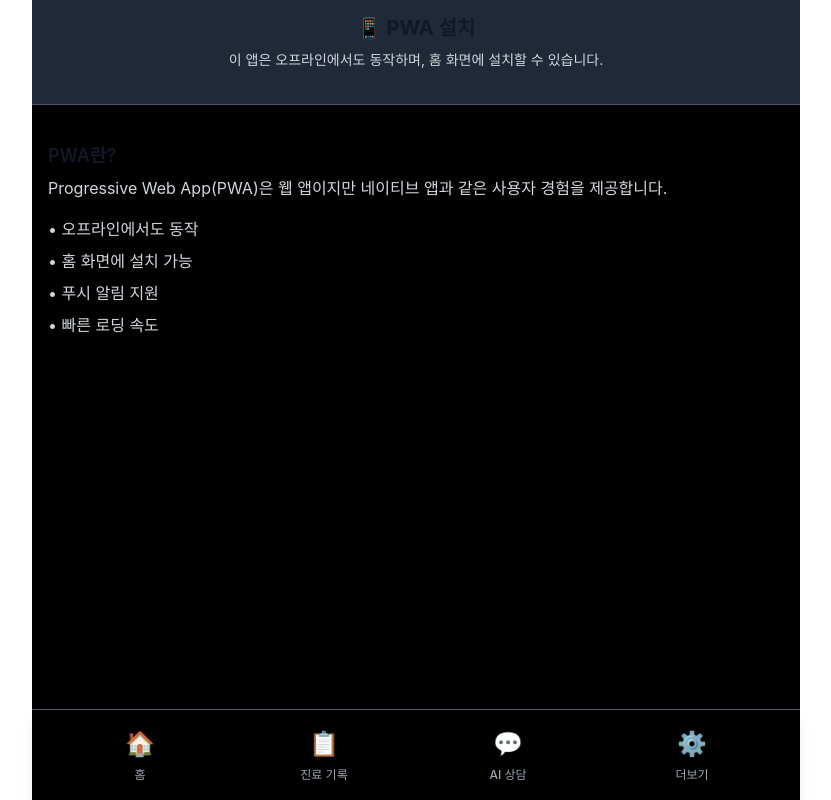
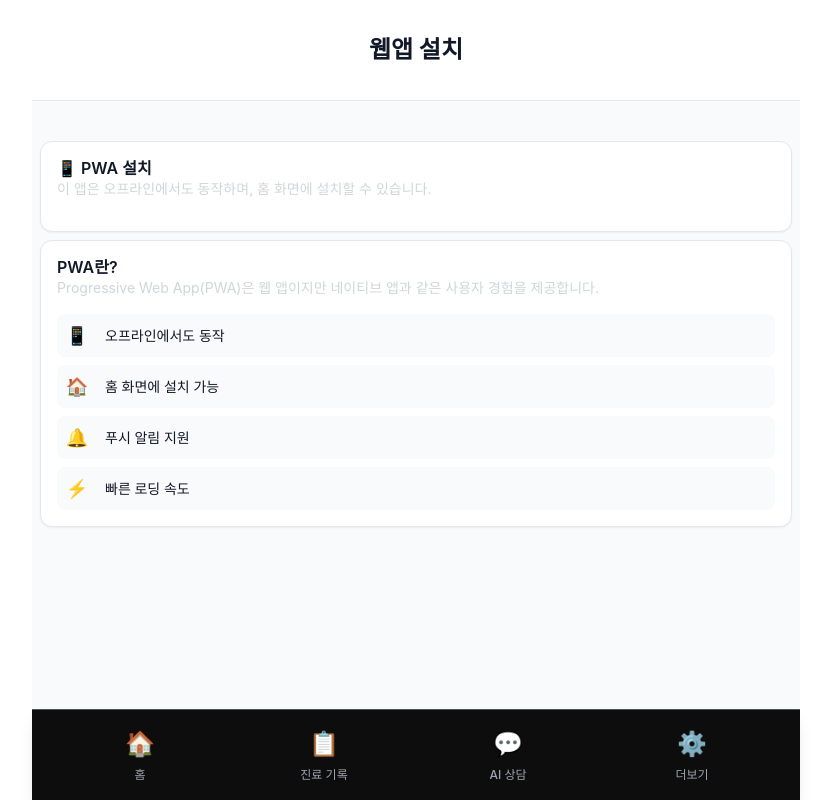
Before and after one commit to KimGrang/pwa-test, a React (Vite) app: page /install in a window 1280 px wide. Shown: the whole page, without its empty margins (224-1055 px from the left). Built offline with nearby package versions, Linux system fonts and the light colour scheme.

Commit message:
update:화면 이름 레이아웃 수정, del:아이콘 제거

```diff
--- a/src/App.tsx
+++ b/src/App.tsx
@@ -7,7 +7,7 @@ import LLMChat from './screens/LLMChat';
 import MoreScreen from './screens/MoreScreen';
 import UserMoreScreen from './screens/UserMoreScreen';
 import PetMoreScreen from './screens/PetMoreScreen';
-import PWAInstallButton from './components/PWAInstallButton';
+import InstallScreen from './screens/InstallScreen';
 import Navigation from './components/Navigation';
 
 /**
@@ -43,34 +43,7 @@ const App: React.FC = () => {
             <Route path='/pet-more' element={<PetMoreScreen />} />
 
             {/* PWA 설치 안내 화면 */}
-            <Route
-              path='/install'
-              element={
-                <div className='pwa-install-screen'>
-                  <div className='pwa-install-header'>
-                    <h2 className='pwa-install-title'>📱 PWA 설치</h2>
-                    <p className='pwa-install-description'>
-                      이 앱은 오프라인에서도 동작하며, 홈 화면에 설치할 수 있습니다.
-                    </p>
-                  </div>
-                  <div className='pwa-install-content'>
-                    <PWAInstallButton />
-                    <div className='pwa-info-section'>
-                      <h3 className='pwa-info-title'>PWA란?</h3>
-                      <p className='pwa-info-description'>
-                        Progressive Web App(PWA)은 웹 앱이지만 네이티브 앱과 같은 사용자 경험을 제공합니다.
-                      </p>
-                      <ul className='pwa-info-list'>
-                        <li>• 오프라인에서도 동작</li>
-                        <li>• 홈 화면에 설치 가능</li>
-                        <li>• 푸시 알림 지원</li>
-                        <li>• 빠른 로딩 속도</li>
-                      </ul>
-                    </div>
-                  </div>
-                </div>
-              }
-            />
+            <Route path='/install' element={<InstallScreen />} />
           </Routes>
         </main>
 
--- /dev/null
+++ b/src/screens/InstallScreen.tsx
@@ -0,0 +1,63 @@
+import React from 'react';
+import PWAInstallButton from '../components/PWAInstallButton';
+import '../styles/base.css';
+import '../styles/moreScreen.css';
+
+/**
+ * PWA 설치 화면 컴포넌트
+ * MoreScreen과 동일한 디자인 패턴을 사용하여 일관된 UI 제공
+ */
+const InstallScreen: React.FC = () => {
+  return (
+    <div className='screen-container'>
+      {/* 상단 헤더 */}
+      <div className='screen-header'>
+        <div className='header-left'>{/* 빈 공간 - 중앙 정렬을 위한 플레이스홀더 */}</div>
+        <div className='header-center'>
+          <span className='title'>웹앱 설치</span>
+        </div>
+        <div className='header-right'>{/* 빈 공간 - 중앙 정렬을 위한 플레이스홀더 */}</div>
+      </div>
+
+      {/* 메인 콘텐츠 */}
+      <div className='screen-compact-content'>
+        {/* PWA 설치 섹션 */}
+        <div className='section'>
+          <h3 className='section-title'>📱 PWA 설치</h3>
+          <p className='pwa-install-description'>이 앱은 오프라인에서도 동작하며, 홈 화면에 설치할 수 있습니다.</p>
+          <div className='pwa-install-button-container'>
+            <PWAInstallButton />
+          </div>
+        </div>
+
+        {/* PWA 정보 섹션 */}
+        <div className='section'>
+          <h3 className='section-title'>PWA란?</h3>
+          <p className='pwa-info-description'>
+            Progressive Web App(PWA)은 웹 앱이지만 네이티브 앱과 같은 사용자 경험을 제공합니다.
+          </p>
+          <div className='pwa-features-list'>
+            <div className='feature-item'>
+              <span className='feature-icon'>📱</span>
+              <span className='feature-text'>오프라인에서도 동작</span>
+            </div>
+            <div className='feature-item'>
+              <span className='feature-icon'>🏠</span>
+              <span className='feature-text'>홈 화면에 설치 가능</span>
+            </div>
+            <div className='feature-item'>
+              <span className='feature-icon'>🔔</span>
+              <span className='feature-text'>푸시 알림 지원</span>
+            </div>
+            <div className='feature-item'>
+              <span className='feature-icon'>⚡</span>
+              <span className='feature-text'>빠른 로딩 속도</span>
+            </div>
+          </div>
+        </div>
+      </div>
+    </div>
+  );
+};
+
+export default InstallScreen;
--- a/src/screens/LLMChat.tsx
+++ b/src/screens/LLMChat.tsx
@@ -163,9 +163,11 @@ const LLMChat: React.FC = () => {
     <div className='screen-container'>
       {/* 상단 헤더 */}
       <div className='screen-header'>
+        <div className='header-left'>{/* 빈 공간 - 중앙 정렬을 위한 플레이스홀더 */}</div>
         <div className='header-center'>
           <span className='title'>AI 상담</span>
         </div>
+        <div className='header-right'>{/* 빈 공간 - 중앙 정렬을 위한 플레이스홀더 */}</div>
       </div>
 
       {/* 메인 콘텐츠 */}
--- a/src/screens/MedicalRecords.tsx
+++ b/src/screens/MedicalRecords.tsx
@@ -36,9 +36,11 @@ const TreatmentRecords: React.FC = () => {
     <div className='screen-container'>
       {/* 상단 헤더 */}
       <div className='screen-header'>
+        <div className='header-left'>{/* 빈 공간 - 중앙 정렬을 위한 플레이스홀더 */}</div>
         <div className='header-center'>
           <span className='title'>진료 기록</span>
         </div>
+        <div className='header-right'>{/* 빈 공간 - 중앙 정렬을 위한 플레이스홀더 */}</div>
       </div>
 
       {/* 메인 콘텐츠 */}
--- a/src/screens/MoreScreen.tsx
+++ b/src/screens/MoreScreen.tsx
@@ -14,7 +14,7 @@ const MoreScreen: React.FC = () => {
 
   // 스토어에서 사용자 정보와 반려동물 데이터 가져오기
   const { currentUser } = useUserStore();
-  const { pets, getPetById } = usePetStore();
+  const { pets } = usePetStore();
 
   /**
    * 사용자 상세 정보 화면으로 이동
@@ -51,13 +51,22 @@ const MoreScreen: React.FC = () => {
     alert('약관 및 개인정보처리방침 기능은 준비 중입니다.');
   }, []);
 
+  /**
+   * 웹앱 설치 화면으로 이동
+   */
+  const handleWebAppInstall = useCallback(() => {
+    navigate('/install');
+  }, [navigate]);
+
   return (
     <div className='screen-container'>
       {/* 상단 헤더 */}
       <div className='screen-header'>
+        <div className='header-left'>{/* 빈 공간 - 중앙 정렬을 위한 플레이스홀더 */}</div>
         <div className='header-center'>
           <span className='title'>더보기</span>
         </div>
+        <div className='header-right'>{/* 빈 공간 - 중앙 정렬을 위한 플레이스홀더 */}</div>
       </div>
 
       {/* 메인 콘텐츠 */}
@@ -119,20 +128,22 @@ const MoreScreen: React.FC = () => {
           <h3 className='section-title'>설정</h3>
 
           <div className='menu-item' onClick={handleNotifications}>
-            <span className='menu-icon'>🔔</span>
             <span className='menu-text'>알림 설정</span>
             <span className='chevron-icon'></span>
           </div>
 
           <div className='menu-item' onClick={handleHospitalSettings}>
-            <span className='menu-icon'>🏥</span>
             <span className='menu-text'>병원 설정</span>
             <span className='chevron-icon'></span>
           </div>
 
           <div className='menu-item' onClick={handleTerms}>
-            <span className='menu-icon'>📜</span>
             <span className='menu-text'>약관 및 개인정보처리방침</span>
+            <span className='chevron-icon'></span>
+          </div>
+
+          <div className='menu-item' onClick={handleWebAppInstall}>
+            <span className='menu-text'>웹앱 설치</span>
             <span className='chevron-icon'></span>
           </div>
         </div>
--- a/src/screens/UserMoreScreen.tsx
+++ b/src/screens/UserMoreScreen.tsx
@@ -117,13 +117,11 @@ const UserMoreScreen: React.FC = () => {
           <h3 className='section-title'>계정 관리</h3>
 
           <div className='menu-item' onClick={handleLogout}>
-            <span className='menu-icon'>🚪</span>
             <span className='menu-text'>로그아웃</span>
             <span className='chevron-icon'></span>
           </div>
 
           <div className='menu-item' onClick={handleWithdrawal}>
-            <span className='menu-icon'>🗑️</span>
             <span className='menu-text'>회원탈퇴</span>
             <span className='chevron-icon'></span>
           </div>
--- a/src/styles/App.css
+++ b/src/styles/App.css
@@ -739,10 +739,6 @@ body {
   align-items: center;
 }
 
-.menu-icon {
-  font-size: 24px;
-}
-
 .menu-title {
   font-size: 16px;
   font-weight: 500;
--- a/src/styles/base.css
+++ b/src/styles/base.css
@@ -297,6 +297,15 @@
   background: var(--color-background-tertiary);
   border-radius: var(--radius-md);
   border: 1px solid var(--color-border);
+  cursor: pointer;
+  transition: all var(--transition-fast);
+}
+
+.user-greeting:hover {
+  background: var(--color-background-secondary);
+  border-color: var(--color-primary);
+  transform: translateY(-1px);
+  box-shadow: var(--shadow-sm);
 }
 
 .back-button {
--- a/src/styles/moreScreen.css
+++ b/src/styles/moreScreen.css
@@ -247,18 +247,65 @@
   padding-right: var(--spacing-xs);
 }
 
-.menu-icon {
+.menu-text {
+  flex: 1;
+  font-size: var(--font-size-base);
+  color: var(--color-text-primary);
+  font-weight: var(--font-weight-normal);
+}
+
+/* PWA 설치 화면 전용 스타일 */
+.pwa-install-description {
+  font-size: var(--font-size-sm);
+  color: var(--color-text-secondary);
+  margin-bottom: var(--spacing-md);
+  line-height: 1.5;
+}
+
+.pwa-install-button-container {
+  display: flex;
+  justify-content: center;
+  margin-top: var(--spacing-md);
+}
+
+.pwa-info-description {
+  font-size: var(--font-size-sm);
+  color: var(--color-text-secondary);
+  margin-bottom: var(--spacing-md);
+  line-height: 1.5;
+}
+
+.pwa-features-list {
+  display: flex;
+  flex-direction: column;
+  gap: var(--spacing-sm);
+}
+
+.feature-item {
+  display: flex;
+  align-items: center;
+  padding: var(--spacing-sm);
+  background: var(--color-background-secondary);
+  border-radius: var(--radius-md);
+  transition: all var(--transition-fast);
+}
+
+.feature-item:hover {
+  background: var(--color-background-tertiary);
+  transform: translateX(4px);
+}
+
+.feature-icon {
   font-size: var(--font-size-lg);
   margin-right: var(--spacing-md);
   width: 24px;
   text-align: center;
 }
 
-.menu-text {
-  flex: 1;
-  font-size: var(--font-size-base);
+.feature-text {
+  font-size: var(--font-size-sm);
   color: var(--color-text-primary);
-  font-weight: var(--font-weight-normal);
+  font-weight: var(--font-weight-medium);
 }
 
 /* 반응형 디자인 */
```
Also changed, not shown: src/screens/HomeScreen.tsx (+9 -2 lines).
